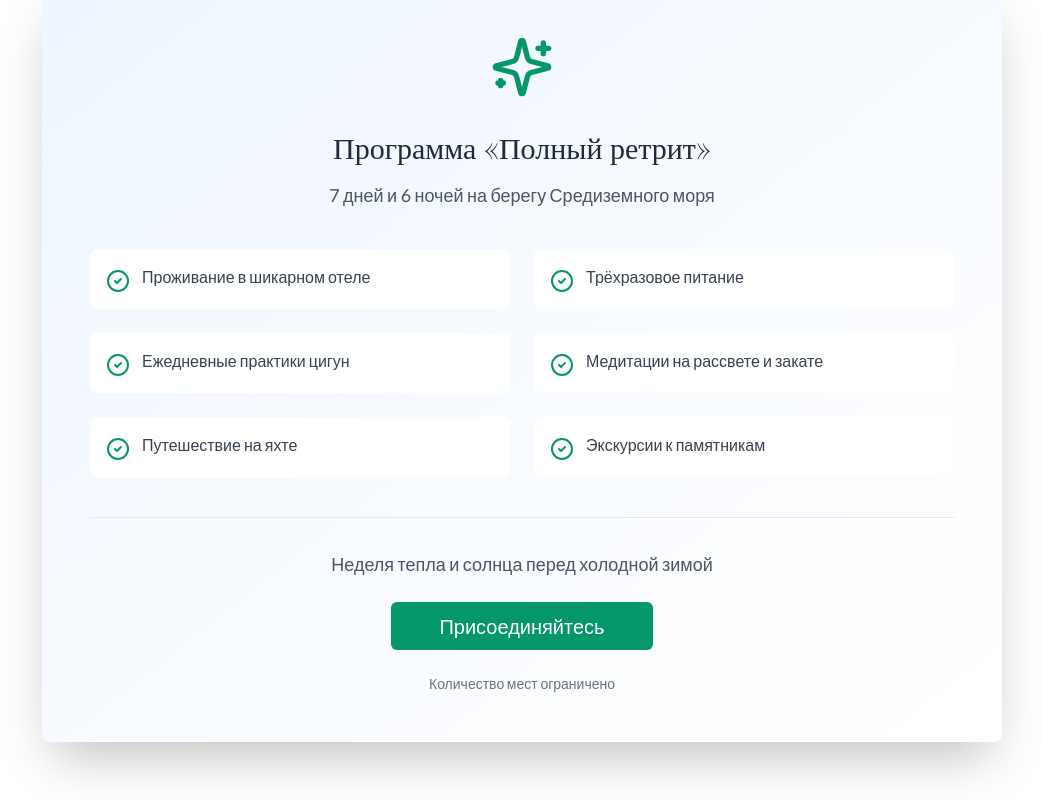
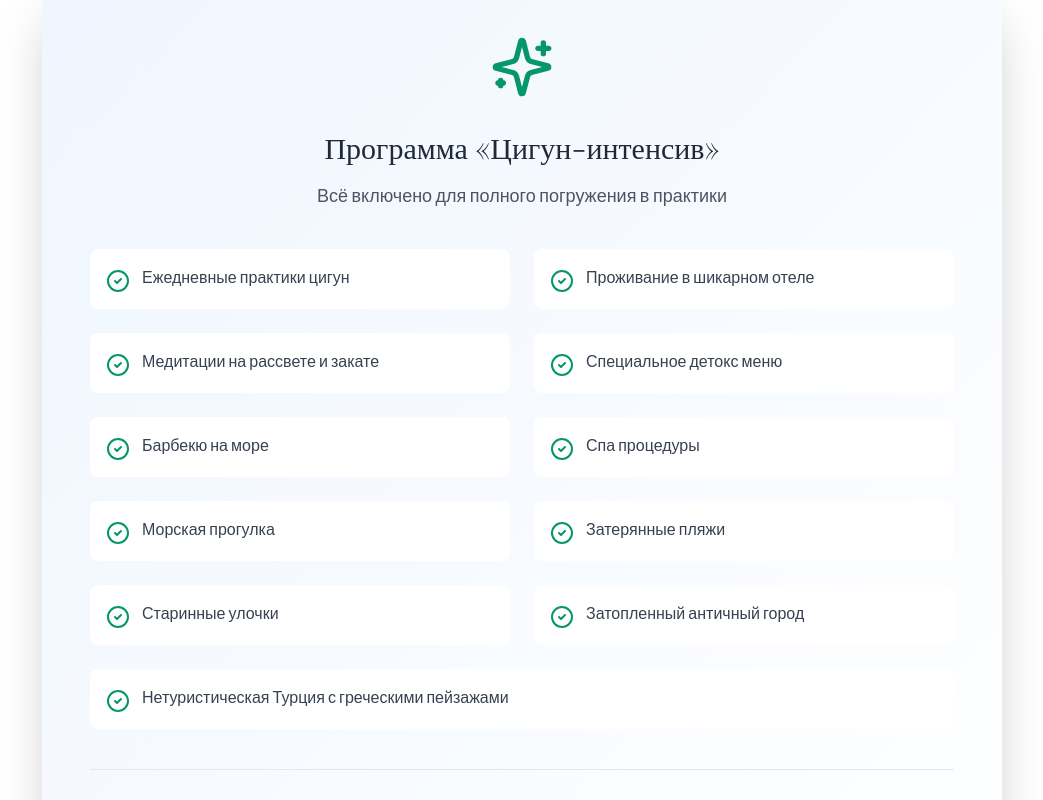
Before and after one commit to pr-poehali-dev/meditation-retreat-turkey, a React (Vite) app: page / in a window 1280 px wide. Shown: the part 5200-6000 px from the top of the page, without its empty margins (118-1161 px from the left). Built offline with nearby package versions, Linux system fonts and the light colour scheme.

Commit message:
Обновление условий программы "Цигун-интенсив"

```diff
--- a/src/pages/Index.tsx
+++ b/src/pages/Index.tsx
@@ -358,9 +358,9 @@ const Index = () => {
                 <div className="inline-block mb-6">
                   <Icon name="Sparkles" size={64} className="text-healing" />
                 </div>
-                <h3 className="text-3xl font-serif mb-4 text-gray-800">Программа «Полный ретрит»</h3>
+                <h3 className="text-3xl font-serif mb-4 text-gray-800">Программа «Цигун-интенсив»</h3>
                 <p className="text-gray-600 text-lg mb-8 max-w-2xl mx-auto">
-                  7 дней и 6 ночей на берегу Средиземного моря
+                  Всё включено для полного погружения в практики
                 </p>
               </div>
 
@@ -368,21 +368,14 @@ const Index = () => {
                 <div className="flex items-start gap-3 p-4 bg-white rounded-lg">
                   <Icon name="CheckCircle2" size={24} className="text-healing mt-1 flex-shrink-0" />
                   <div>
-                    <p className="text-gray-700 font-medium">Проживание в шикарном отеле</p>
+                    <p className="text-gray-700 font-medium">Ежедневные практики цигун</p>
                   </div>
                 </div>
 
                 <div className="flex items-start gap-3 p-4 bg-white rounded-lg">
                   <Icon name="CheckCircle2" size={24} className="text-healing mt-1 flex-shrink-0" />
                   <div>
-                    <p className="text-gray-700 font-medium">Трёхразовое питание</p>
-                  </div>
-                </div>
-
-                <div className="flex items-start gap-3 p-4 bg-white rounded-lg">
-                  <Icon name="CheckCircle2" size={24} className="text-healing mt-1 flex-shrink-0" />
-                  <div>
-                    <p className="text-gray-700 font-medium">Ежедневные практики цигун</p>
+                    <p className="text-gray-700 font-medium">Проживание в шикарном отеле</p>
                   </div>
                 </div>
 
@@ -396,21 +389,63 @@ const Index = () => {
                 <div className="flex items-start gap-3 p-4 bg-white rounded-lg">
                   <Icon name="CheckCircle2" size={24} className="text-healing mt-1 flex-shrink-0" />
                   <div>
-                    <p className="text-gray-700 font-medium">Путешествие на яхте</p>
+                    <p className="text-gray-700 font-medium">Специальное детокс меню</p>
                   </div>
                 </div>
 
                 <div className="flex items-start gap-3 p-4 bg-white rounded-lg">
                   <Icon name="CheckCircle2" size={24} className="text-healing mt-1 flex-shrink-0" />
                   <div>
-                    <p className="text-gray-700 font-medium">Экскурсии к памятникам</p>
+                    <p className="text-gray-700 font-medium">Барбекю на море</p>
+                  </div>
+                </div>
+
+                <div className="flex items-start gap-3 p-4 bg-white rounded-lg">
+                  <Icon name="CheckCircle2" size={24} className="text-healing mt-1 flex-shrink-0" />
+                  <div>
+                    <p className="text-gray-700 font-medium">Спа процедуры</p>
+                  </div>
+                </div>
+
+                <div className="flex items-start gap-3 p-4 bg-white rounded-lg">
+                  <Icon name="CheckCircle2" size={24} className="text-healing mt-1 flex-shrink-0" />
+                  <div>
+                    <p className="text-gray-700 font-medium">Морская прогулка</p>
+                  </div>
+                </div>
+
+                <div className="flex items-start gap-3 p-4 bg-white rounded-lg">
+                  <Icon name="CheckCircle2" size={24} className="text-healing mt-1 flex-shrink-0" />
+                  <div>
+                    <p className="text-gray-700 font-medium">Затерянные пляжи</p>
+                  </div>
+                </div>
+
+                <div className="flex items-start gap-3 p-4 bg-white rounded-lg">
+                  <Icon name="CheckCircle2" size={24} className="text-healing mt-1 flex-shrink-0" />
+                  <div>
+                    <p className="text-gray-700 font-medium">Старинные улочки</p>
+                  </div>
+                </div>
+
+                <div className="flex items-start gap-3 p-4 bg-white rounded-lg">
+                  <Icon name="CheckCircle2" size={24} className="text-healing mt-1 flex-shrink-0" />
+                  <div>
+                    <p className="text-gray-700 font-medium">Затопленный античный город</p>
+                  </div>
+                </div>
+
+                <div className="flex items-start gap-3 p-4 bg-white rounded-lg md:col-span-2">
+                  <Icon name="CheckCircle2" size={24} className="text-healing mt-1 flex-shrink-0" />
+                  <div>
+                    <p className="text-gray-700 font-medium">Нетуристическая Турция с греческими пейзажами</p>
                   </div>
                 </div>
               </div>
 
               <div className="text-center pt-8 border-t border-gray-200">
                 <p className="text-gray-600 mb-6 text-lg">
-                  Неделя тепла и солнца перед холодной зимой
+                  16-23 ноября 2025 г. · Полное погружение в мир цигун и древности
                 </p>
                 <Button
                   size="lg"
```
